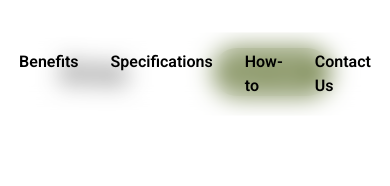
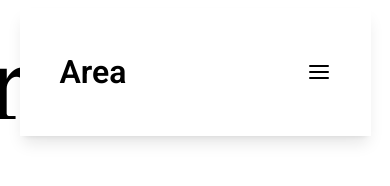
Before and after one commit to G3NIUS-FRM/UpworkTest, a React app: page / in a window 390 px wide. Shown: the top 186 px of the page. Built offline with nearby package versions, Linux system fonts and the light colour scheme; the HTML template or start-up script is replaced by a standard one.

Commit message:
Version 2

```diff
--- a/package.json
+++ b/package.json
@@ -12,7 +12,8 @@
   "dependencies": {
     "framer-motion": "^12.23.24",
     "react": "^19.1.1",
-    "react-dom": "^19.1.1"
+    "react-dom": "^19.1.1",
+    "react-icons": "^5.5.0"
   },
   "devDependencies": {
     "@eslint/js": "^9.36.0",
--- a/src/App.jsx
+++ b/src/App.jsx
@@ -4,38 +4,11 @@ import { Partners } from './components/Partners';
 import { Benefits } from './components/Benefits';
 import mountainMain from './assets/photos/mountainMain.jpg';
 import { SeeTheBigPicture } from './components/SeeTheBigPicture';
+import { Toplinks } from './components/Toplinks';
 function App() {
   return (
     <div className="w-full min-h-screen flex flex-col items-center">
-      <div className="absolute top-0 z-50 w-full flex justify-center mt-8">
-        <div
-          className="flex justify-center items-center h-[10vh] px-6 rounded-[25px]
-                     bg-white/30 backdrop-blur-md border border-white/40 ">
-          <div className="flex gap-8">
-            <a
-              href="#"
-              className="font-roboto font-semibold text-black hover:text-gray-500 transition">
-              Benefits
-            </a>
-            <a
-              href="#"
-              className="font-roboto font-semibold text-black hover:text-gray-500 transition">
-              Specifications
-            </a>
-            <a
-              href="#"
-              className="font-roboto font-semibold text-black hover:text-gray-500 transition">
-              How-to
-            </a>
-            <a
-              href="#"
-              className="font-roboto font-semibold text-black hover:text-gray-500 transition">
-              Contact Us
-            </a>
-          </div>
-        </div>
-      </div>
-
+      <Toplinks />
       <Navbar />
       <Hero />
 
--- a/src/components/Navbar.jsx
+++ b/src/components/Navbar.jsx
@@ -1,17 +1,28 @@
-import React from 'react';
+import React, { useState } from 'react';
 import { motion } from 'framer-motion';
+import { FiMenu, FiX } from 'react-icons/fi';
 
 export const Navbar = () => {
+  const [menuOpen, setMenuOpen] = useState(false);
+
+  const navLinks = [
+    { name: 'Benefits', href: '#' },
+    { name: 'Specifications', href: '#' },
+    { name: 'How-to', href: '#' },
+    { name: 'Contact Us', href: '#' },
+  ];
+
   return (
     <motion.nav
       initial={{ y: -50, opacity: 0 }}
       animate={{ y: 0, opacity: 1 }}
       transition={{ duration: 0.8, ease: 'easeOut' }}
-      className="w-[90%] flex justify-between mt-2 p-10 relative">
-      <div className="flex justify-between items-center w-full text-black">
+      className="w-[90%] flex justify-between mt-2 p-10 md:relative shadow-lg md:shadow-none  absolute top-0 z-[80] bg-white">
+      <div className="flex justify-between items-center w-full text-black ">
         <h3 className="font-roboto text-[32px] font-semibold">Area</h3>
 
-        <div className="flex bg-[var(--color-olive-dark)] rounded-[25px] group cursor-pointer transition-all duration-300 hover:bg-[#5f7415]">
+        {/* Desktop & Tablet Button */}
+        <div className="hidden md:flex bg-[var(--color-olive-dark)] rounded-[25px] group cursor-pointer transition-all duration-300 hover:bg-[#5f7415]">
           <a
             href="#"
             className="font-roboto text-[16px] p-3 text-white font-bold">
@@ -31,7 +42,42 @@ export const Navbar = () => {
             />
           </svg>
         </div>
+
+        {/* Mobile Hamburger */}
+        <div className="md:hidden flex items-center">
+          <button
+            onClick={() => setMenuOpen(!menuOpen)}
+            className="text-2xl text-black">
+            {menuOpen ? <FiX /> : <FiMenu />}
+          </button>
+        </div>
       </div>
+
+      {/* Mobile Menu */}
+      {menuOpen && (
+        <motion.div
+          initial={{ opacity: 0, x: 50 }}
+          animate={{ opacity: 1, x: 0 }}
+          exit={{ opacity: 0, x: 50 }}
+          transition={{ duration: 0.3 }}
+          className="absolute top-full right-0 w-3/4 bg-white shadow-lg rounded-b-lg p-6 flex flex-col gap-4 md:hidden z-40">
+          {navLinks.map((link, idx) => (
+            <a
+              key={idx}
+              href={link.href}
+              className="font-roboto font-semibold text-black hover:text-gray-500 transition"
+              onClick={() => setMenuOpen(false)}>
+              {link.name}
+            </a>
+          ))}
+          <a
+            href="#"
+            className="font-roboto font-bold text-white bg-[var(--color-olive-dark)] rounded-[25px] p-3 text-center hover:bg-[#5f7415] transition"
+            onClick={() => setMenuOpen(false)}>
+            Learn more
+          </a>
+        </motion.div>
+      )}
     </motion.nav>
   );
 };
--- /dev/null
+++ b/src/components/Toplinks.jsx
@@ -0,0 +1,34 @@
+import React from 'react';
+
+export const Toplinks = () => {
+  return (
+    <div className="absolute top-0 z-50 w-full md:flex hidden justify-center mt-8">
+      <div
+        className="flex justify-center items-center h-[10vh] px-6 rounded-[25px]
+                     bg-white/30 backdrop-blur-md border border-white/40 ">
+        <div className="flex gap-8">
+          <a
+            href="#"
+            className="font-roboto font-semibold text-black hover:text-gray-500 transition">
+            Benefits
+          </a>
+          <a
+            href="#"
+            className="font-roboto font-semibold text-black hover:text-gray-500 transition">
+            Specifications
+          </a>
+          <a
+            href="#"
+            className="font-roboto font-semibold text-black hover:text-gray-500 transition">
+            How-to
+          </a>
+          <a
+            href="#"
+            className="font-roboto font-semibold text-black hover:text-gray-500 transition">
+            Contact Us
+          </a>
+        </div>
+      </div>
+    </div>
+  );
+};
```
Also changed, not shown: 1 other file (tests, documents, lock files or other folders).
